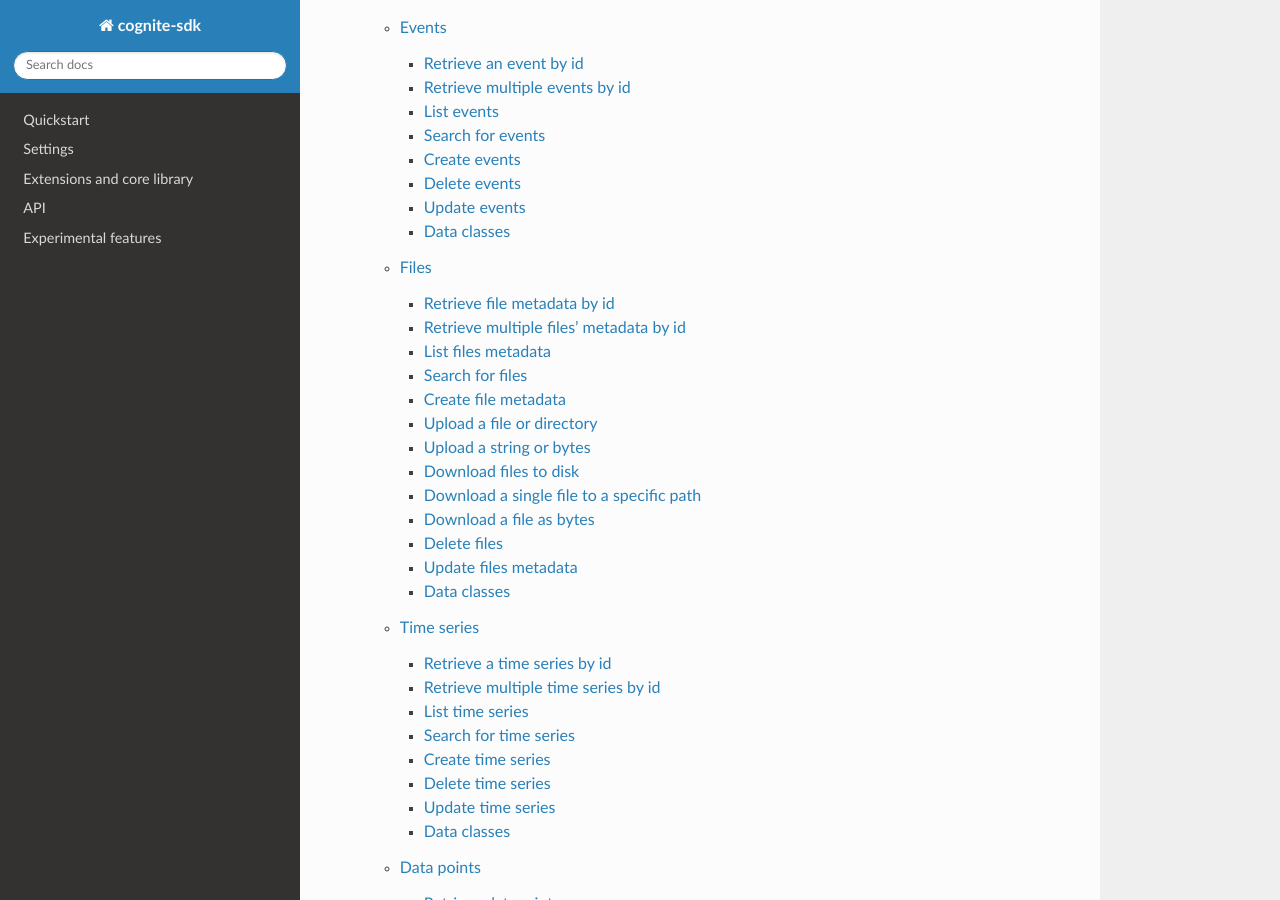
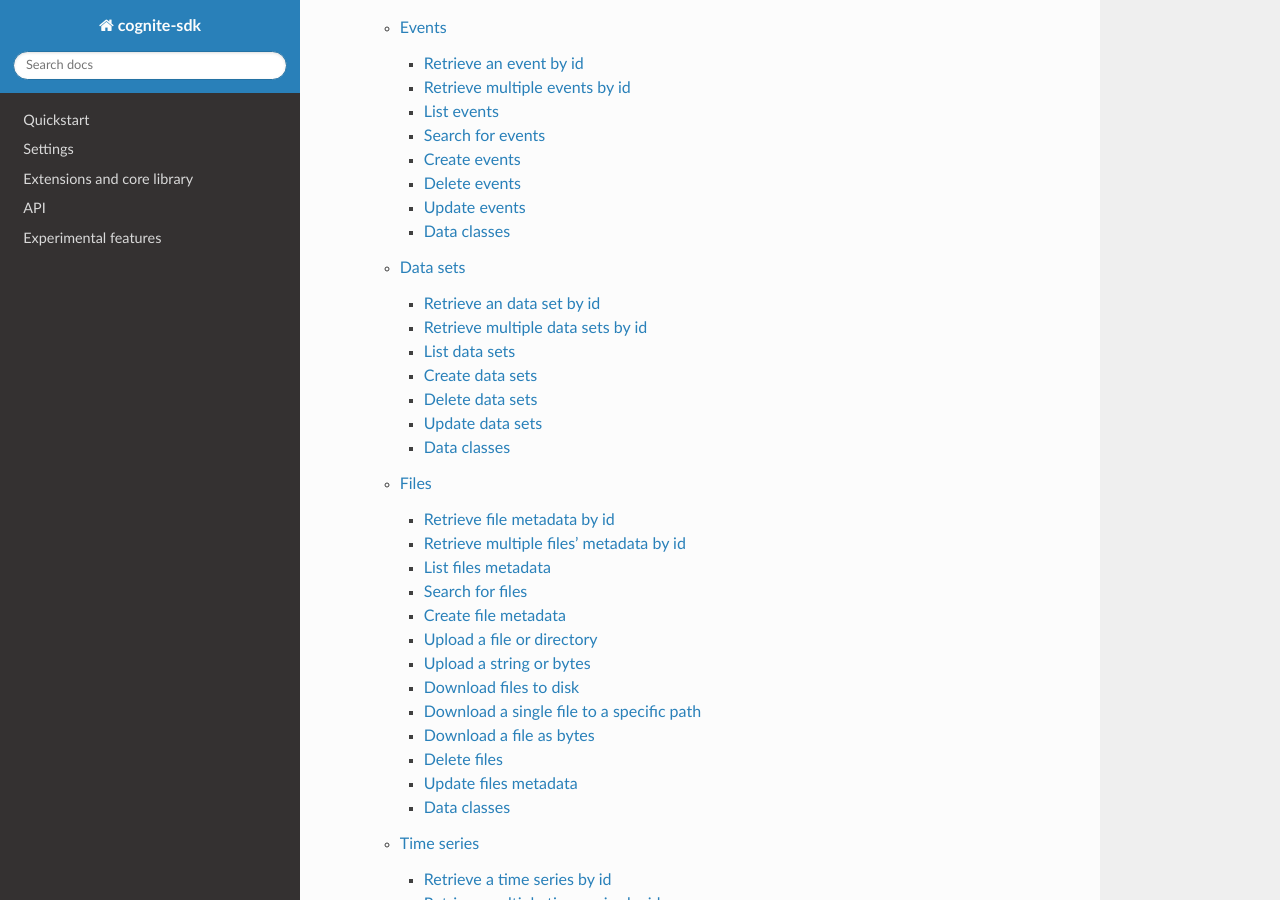
Before and after one commit to cognitedata/cognite-sdk-python, a Sphinx documentation site: the page built from docs/source/index.rst, in a window 1280 px wide and 900 px high, scrolled down 1554 px. Built offline with Sphinx 7.4.7 and the Read the Docs theme 2.0.0, drawn with Linux system fonts in a browser that asks for light colours.

```diff
--- a/docs/source/cognite.rst
+++ b/docs/source/cognite.rst
@@ -331,6 +331,39 @@ Update events
 Data classes
 ^^^^^^^^^^^^
 .. automodule:: cognite.client.data_classes.events
+    :members:
+    :show-inheritance:
+
+
+Data sets
+---------
+Retrieve an data set by id
+^^^^^^^^^^^^^^^^^^^^^^^^^^
+.. automethod:: cognite.client._api.data_sets.DataSetsAPI.retrieve
+
+Retrieve multiple data sets by id
+^^^^^^^^^^^^^^^^^^^^^^^^^^^^^^^^^
+.. automethod:: cognite.client._api.data_sets.DataSetsAPI.retrieve_multiple
+
+List data sets
+^^^^^^^^^^^^^^
+.. automethod:: cognite.client._api.data_sets.DataSetsAPI.list
+
+Create data sets
+^^^^^^^^^^^^^^^^
+.. automethod:: cognite.client._api.data_sets.DataSetsAPI.create
+
+Delete data sets
+^^^^^^^^^^^^^^^^
+.. automethod:: cognite.client._api.data_sets.DataSetsAPI.delete
+
+Update data sets
+^^^^^^^^^^^^^^^^
+.. automethod:: cognite.client._api.data_sets.DataSetsAPI.update
+
+Data classes
+^^^^^^^^^^^^
+.. automodule:: cognite.client.data_classes.data_sets
     :members:
     :show-inheritance:
 
```
Also changed, not shown: 4 other files.
